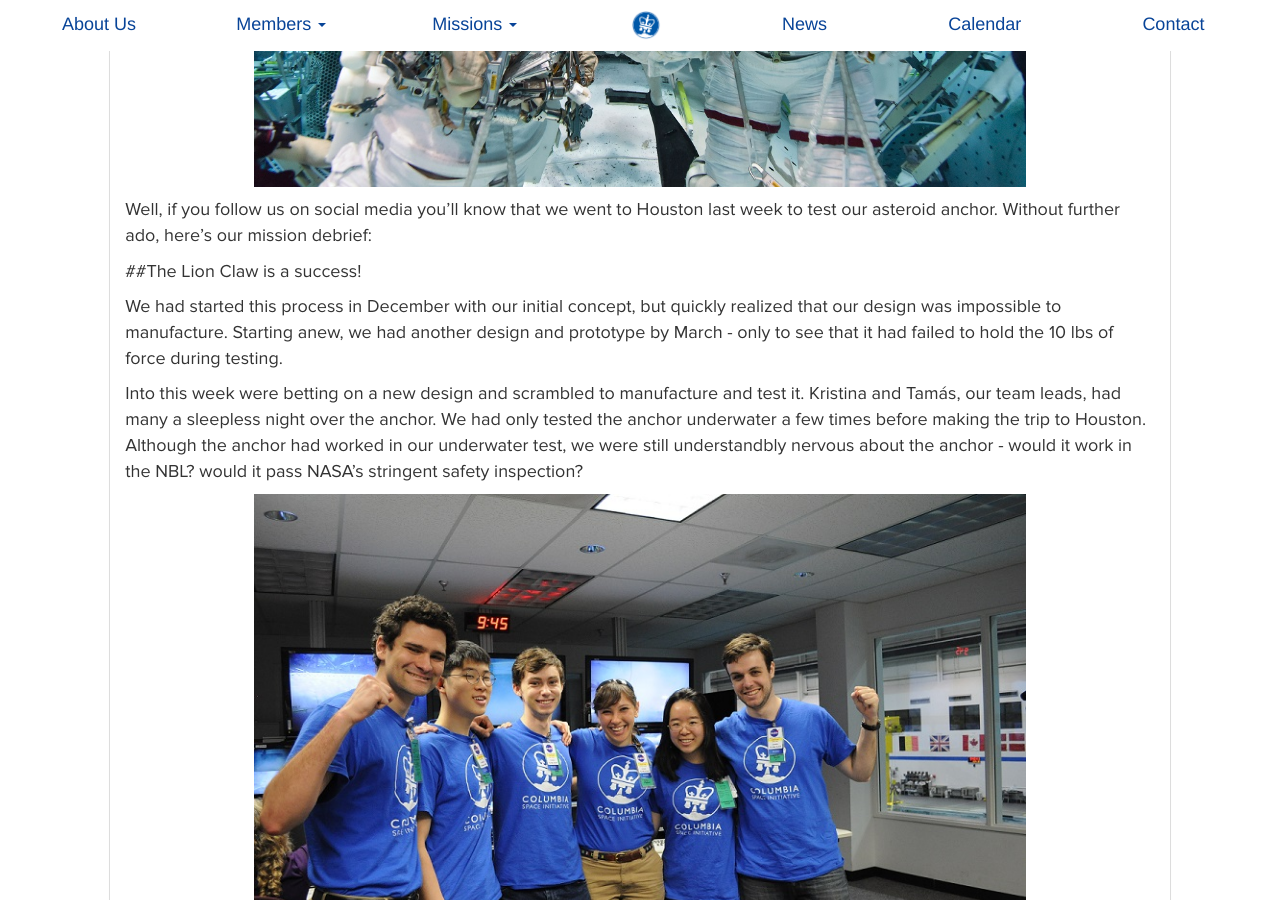
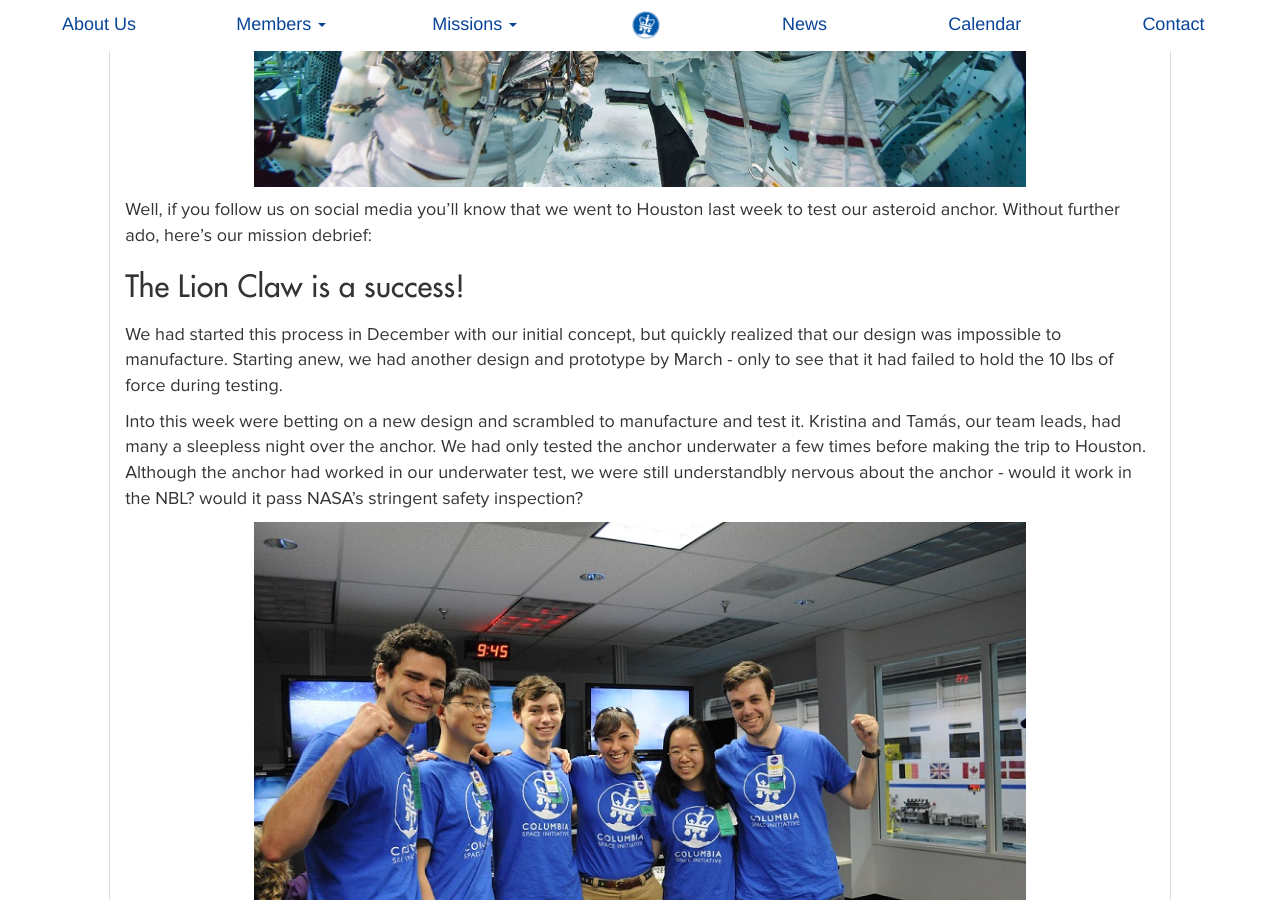
Before and after one commit to columbiaspace/columbiaspace.org, a Jekyll site: the page built from _posts/2016-5-31-micro-g-update.markdown, in a window 1280 px wide and 900 px high, scrolled down 564 px. Built offline with Jekyll 4.4.1, drawn with Linux system fonts in a browser that asks for light colours; nearby versions of some CDN libraries; comment, search, counter and statistics services are not loaded.

Commit message:
[Post][minor] typos on microg debrief

```diff
--- a/_posts/2016-5-31-micro-g-update.markdown
+++ b/_posts/2016-5-31-micro-g-update.markdown
@@ -10,14 +10,14 @@ categories: microg
 
 Well, if you follow us on social media you'll know that we went to Houston last week to test our asteroid anchor. Without further ado, here's our mission debrief:
 
-##The Lion Claw is a success!
+## The Lion Claw is a success!
 
 We had started this process in December with our initial concept, but quickly realized that our design was impossible to manufacture. Starting anew, we had another design and prototype by March - only to see that it had failed to hold the 10 lbs of force during testing.
 
 Into this week were betting on a new design and scrambled to manufacture and test it. Kristina and Tamás, our team leads, had many a sleepless night over the anchor. We had only tested the anchor underwater a few times before making the trip to Houston. Although the anchor had worked in our underwater test, we were still understandbly nervous about the anchor - would it work in the NBL? would it pass NASA's stringent safety inspection?
 
 <p align="center">
- <img src = "/assets/media/img/microg/TCB.jpg" />
+ <img src = "/assets/media/img/microg/TCB.JPG" />
 </p>
 
 But to our delight, our anchor did pass - in all respects. On our first day in Houston, we had our Technical Readiness Review, in which we proved to NASA specialists that our tool was safe for use in the NBL. After some filing of sharp edges and softening wire tips, we were good to go.
```
